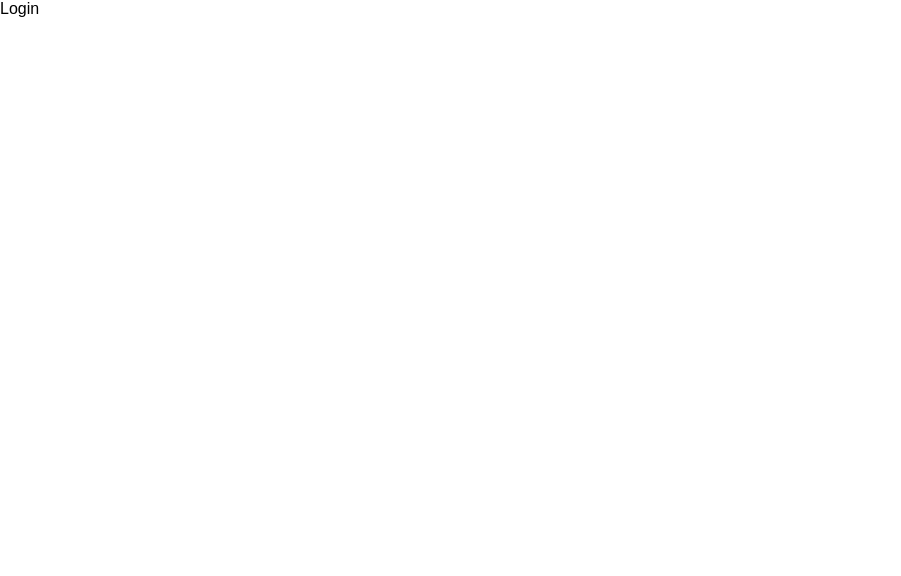
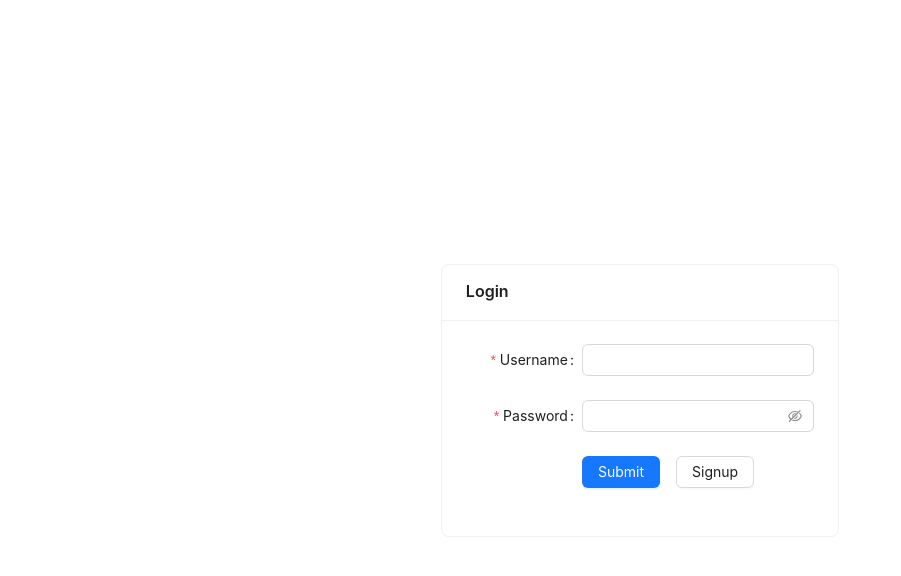
Before and after one commit to Rocinate/autoTranscript, a Vue app in the folder client/: page /login in a window 1280 px wide. Shown: the top 576 px of the page, without its empty margins (0-901 px from the left). Built offline with nearby package versions, Linux system fonts and the light colour scheme.

Commit message:
add login page skeleton

```diff
--- a/client/src/pages/Home/index.vue
+++ b/client/src/pages/Home/index.vue
@@ -17,10 +17,46 @@
     </div>
   </div>
   <a-divider />
-  <a-row id="upload-wrapper" justify="center">
-    <a-col :span="18">
+  <a-row id="upload-wrapper" justify="center" align="middle">
+    <a-col :span="6">
+      <a-typography-title :strong="true" :level="2"
+        >Create your task</a-typography-title
+      >
+    </a-col>
+    <a-col :span="8">
+      <a-card>
+        <a-form layout="vertical" :model="formState">
+          <a-form-item
+            label="Title"
+            :rules="[{ required: true, message: 'Please input title!' }]"
+          >
+            <a-input v-model:value="formState.title" />
+          </a-form-item>
+          <a-form-item
+            label="Content"
+            :rules="[{ required: true, message: 'Please input your content!' }]"
+          >
+            <a-input v-model:value="formState.content" />
+          </a-form-item>
+          <a-form-item
+            label="Task"
+            :rules="[{ required: true, message: 'Please choose a task type!' }]"
+          >
+            <a-select
+              v-model:value="formState.type"
+              placeholder="Please select a task type"
+            >
+              <a-select-option value="summary"
+                >Summary extraction</a-select-option
+              >
+              <a-select-option value="sentiment"
+                >Sentiment analysis</a-select-option
+              >
+            </a-select>
+          </a-form-item>
+          <a-form-item label="Upload">
             <a-upload-dragger
-        v-model:fileList="fileList"
+              v-model:fileList="formState.upload"
               name="file"
               action="/api/upload"
               @change="handleChange"
@@ -29,17 +65,50 @@
               <p class="ant-upload-drag-icon">
                 <inbox-outlined></inbox-outlined>
               </p>
-        <p class="ant-upload-text">Click or drag file to this area to upload</p>
+              <p class="ant-upload-text">
+                Click or drag file to this area to upload
+              </p>
               <p class="ant-upload-hint">Only support .mp4 or .mp3 files.</p>
             </a-upload-dragger>
+          </a-form-item>
+          <a-form-item>
+            <a-button type="primary" @click.prevent="onSubmit">Create</a-button>
+            <a-button style="margin-left: 10px" @click="resetFields"
+              >Reset</a-button
+            >
+          </a-form-item>
+        </a-form>
+      </a-card>
     </a-col>
   </a-row>
+  <a-divider />
+
+  <a-divider />
+
 </template>
 
 <script setup>
-import { ref } from "vue";
+import { ref, reactive } from "vue";
 import { message } from "ant-design-vue";
-const fileList = ref([]);
+
+const formState = reactive({
+  name: "",
+  delivery: false,
+  type: [],
+  resource: "",
+  desc: "",
+  upload: [],
+});
+
+const onSubmit = () => {
+  validate()
+    .then(() => {
+      console.log(toRaw(formState));
+    })
+    .catch((err) => {
+      console.log("error", err);
+    });
+};
 
 // jump to the upload-wrapper element
 const handleJump = () => {
@@ -52,7 +121,7 @@ const handleChange = (info) => {
   // limit file number to 1
   let resFileList = [...info.fileList];
   resFileList = resFileList.slice(-1);
-  fileList.value = resFileList;
+  formState.upload.value = resFileList;
 
   // get status of the uploading file
   const status = info.file.status;
@@ -80,7 +149,6 @@ function handleDrop(e) {
   align-items: center;
   justify-content: center;
   min-height: 60vh;
-
 }
 
 #title {
--- a/client/src/pages/Layout.vue
+++ b/client/src/pages/Layout.vue
@@ -51,7 +51,7 @@ const handleMenuClick = function(item) {
 }
 
 const layoutStyle = {
-  height: "100%"
+  minHeight: "100%"
 }
 
 const headerStyle = {
@@ -63,6 +63,7 @@ const contentStyle = {
   backgroundColor: "#fff",
   flex: 1,
   padding: "1rem 50px",
+  // paddingBottom: "200px"
 };
 
 const footerStyle = {
--- a/client/src/pages/Login/index.vue
+++ b/client/src/pages/Login/index.vue
@@ -1,3 +1,83 @@
 <template>
-    Login
+  <a-row id="login" justify="center" align="middle">
+    <a-card :title="isSignup ? 'SignUp' : 'Login'">
+      <a-form
+        :model="formState"
+        :label-col="{ span: 8 }"
+        :wrapper-col="{ span: 16 }"
+        @finish="onFinish"
+        @finishFailed="onFinishFailed"
+      >
+        <a-form-item
+          label="Username"
+          name="username"
+          :rules="[{ required: true, message: 'Please input your username!' }]"
+        >
+          <a-input v-model:value="formState.username" />
+        </a-form-item>
+
+        <a-form-item
+          label="Password"
+          name="password"
+          :rules="[{ required: true, message: 'Please input your password!' }]"
+        >
+          <a-input-password v-model:value="formState.password" />
+        </a-form-item>
+
+        <a-form-item
+          v-if="isSignup"
+          label="Confirm"
+          name="confirm"
+          :rules="[
+            { required: true, message: 'Please confirm your password!' },
+          ]"
+        >
+          <a-input-password v-model:value="formState.confirm" />
+        </a-form-item>
+
+        <a-form-item :wrapper-col="{ offset: 8, span: 16 }">
+          <a-button class="submit" type="primary" html-type="submit"
+            >Submit</a-button
+          >
+          <a-button @click="switchMode">{{
+            isSignup ? "Login" : "Signup"
+          }}</a-button>
+        </a-form-item>
+      </a-form>
+    </a-card>
+  </a-row>
 </template>
+
+<script setup>
+import { reactive, ref } from "vue";
+const formState = reactive({
+  username: "",
+  password: "",
+  confirm: ""
+});
+
+const isSignup = ref(false);
+
+const switchMode = () => {
+  isSignup.value = !isSignup.value;
+};
+
+const onFinish = (values) => {
+  console.log("Success:", values);
+};
+const onFinishFailed = (errorInfo) => {
+  console.log("Failed:", errorInfo);
+};
+</script>
+<style scoped>
+#login {
+  height: 100%;
+  width: 100%;
+  background-color: #fff;
+  flex: 1;
+}
+
+.submit {
+  margin-right: 1rem;
+}
+</style>
```
Also changed, not shown: 1 other file (tests, documents, lock files or other folders). Lines whose indentation alone changed are shown as unchanged.
